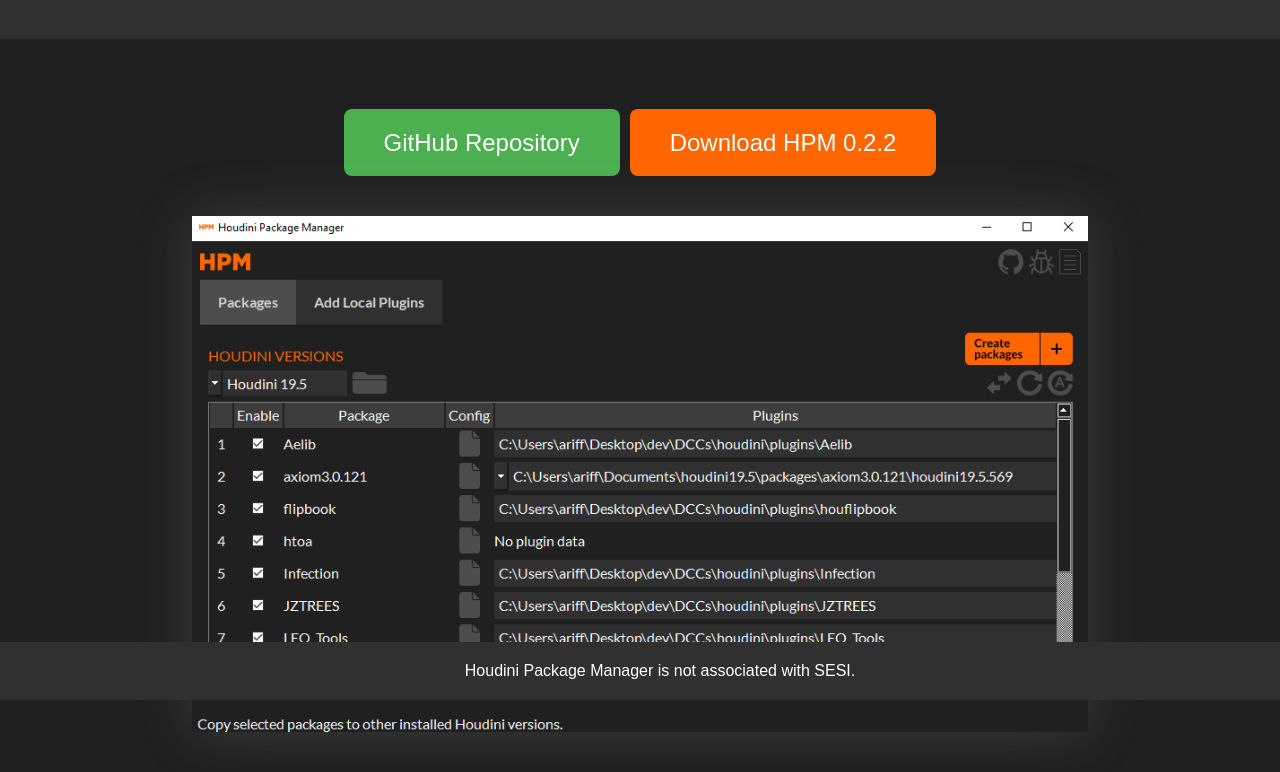
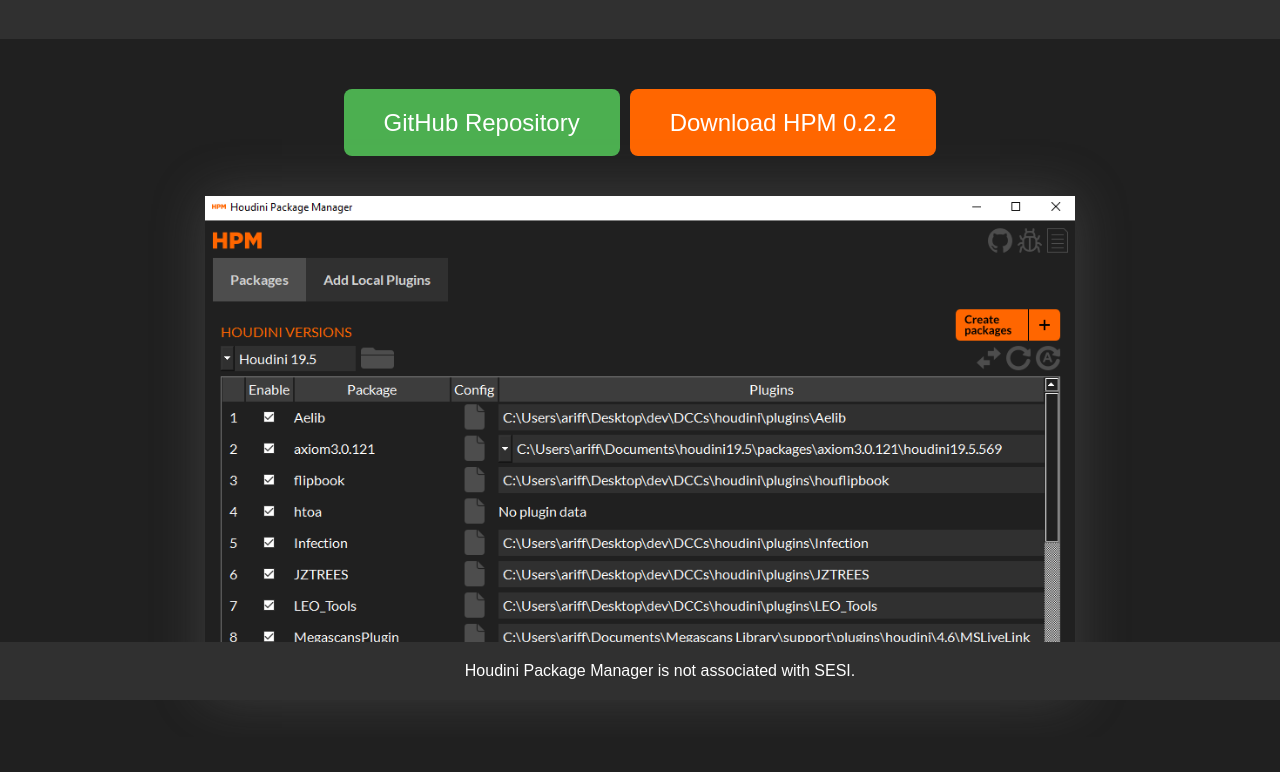
Before and after one commit to ariffjeff/houpm, a website built with Parcel: page index.html in a window 1280 px wide. Shown: the part 100-872 px from the top of the page. After the commit the page ends 837 px from the top, so only its background shows below. Built offline with nearby package versions, Linux system fonts and the light colour scheme; files whose address does not match are found by name.

Commit message:
better element spacing

```diff
--- a/css/main.scss
+++ b/css/main.scss
@@ -108,10 +108,6 @@
 $grey-medium: #303030;
 $grey-light: #3d3d3d;
 
-html {
-    min-height: 100%;
-}
-
 body {
     margin: 0;
     padding: 0;
@@ -120,11 +116,9 @@
     color: white;
     display:  flex;
     flex-direction: column;
-    min-height: 100%;
 }
 
 main {
-    min-height: 100%;
     padding: 0 10px;
 }
 
@@ -150,7 +144,6 @@
 }
 
 .button-group {
-    margin-top: 20px;
     display: flex;
     justify-content: center;
     text-align: center;
@@ -162,7 +155,6 @@
 
 .centered-content {
     display: flex;
-    justify-content: center;
     flex-direction: column;
     align-items: center;
 }
@@ -192,10 +184,11 @@
 }
 
 #screenshot {
-    width: 70vw;
-    max-width: 1000px;
+    width: 68vw;
+    max-width: 1050px;
     margin: 40px;
     box-shadow: 0 0 50px rgba(128, 128, 128, 0.3);
+    min-width: 500px;
 }
 
 footer {
```
Also changed, not shown: css/main.css, 1 other file.
